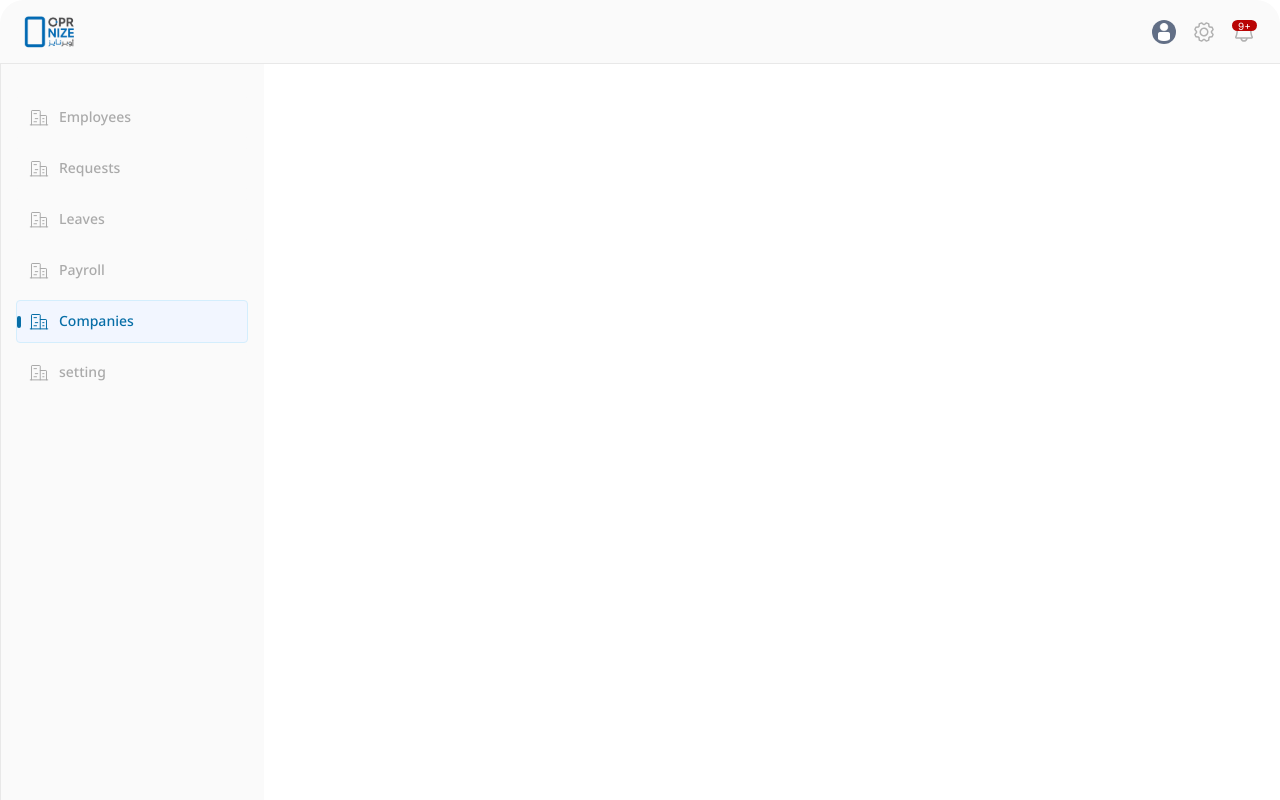
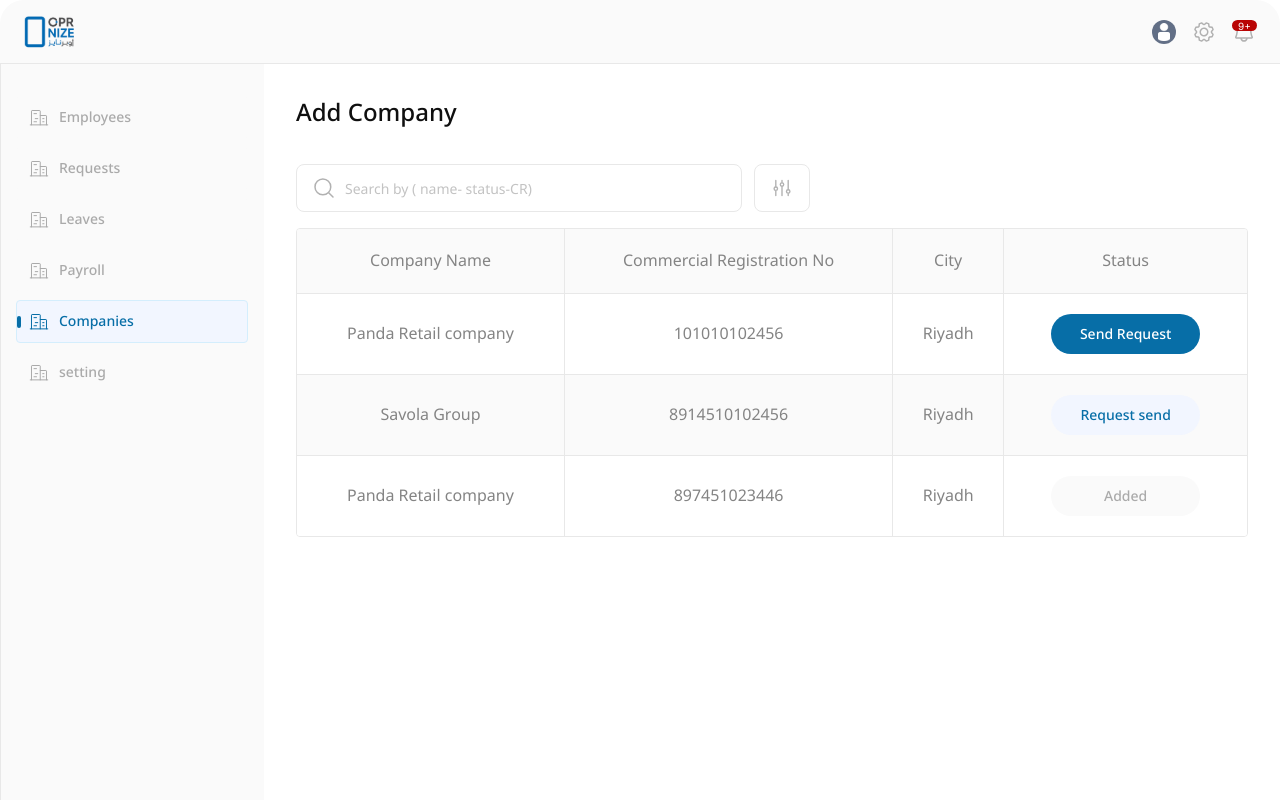
Before and after one commit to AhmedMonem122/Oprnize-freelance-task-react, a React (Vite) app: page / in a window 1280 px wide. Built offline with nearby package versions, Linux system fonts and the light colour scheme.

Commit message:
feat: add add company component to app

```diff
--- a/src/App.tsx
+++ b/src/App.tsx
@@ -1,4 +1,5 @@
 import "./App.css";
+import AddCompany from "./components/AddCompany/AddCompany";
 import Navbar from "./components/Navbar/Navbar";
 import Sidebar from "./components/Sidebar/Sidebar";
 
@@ -7,6 +8,7 @@
     <>
       <Navbar />
       <Sidebar />
+      <AddCompany />
     </>
   );
 }
```
